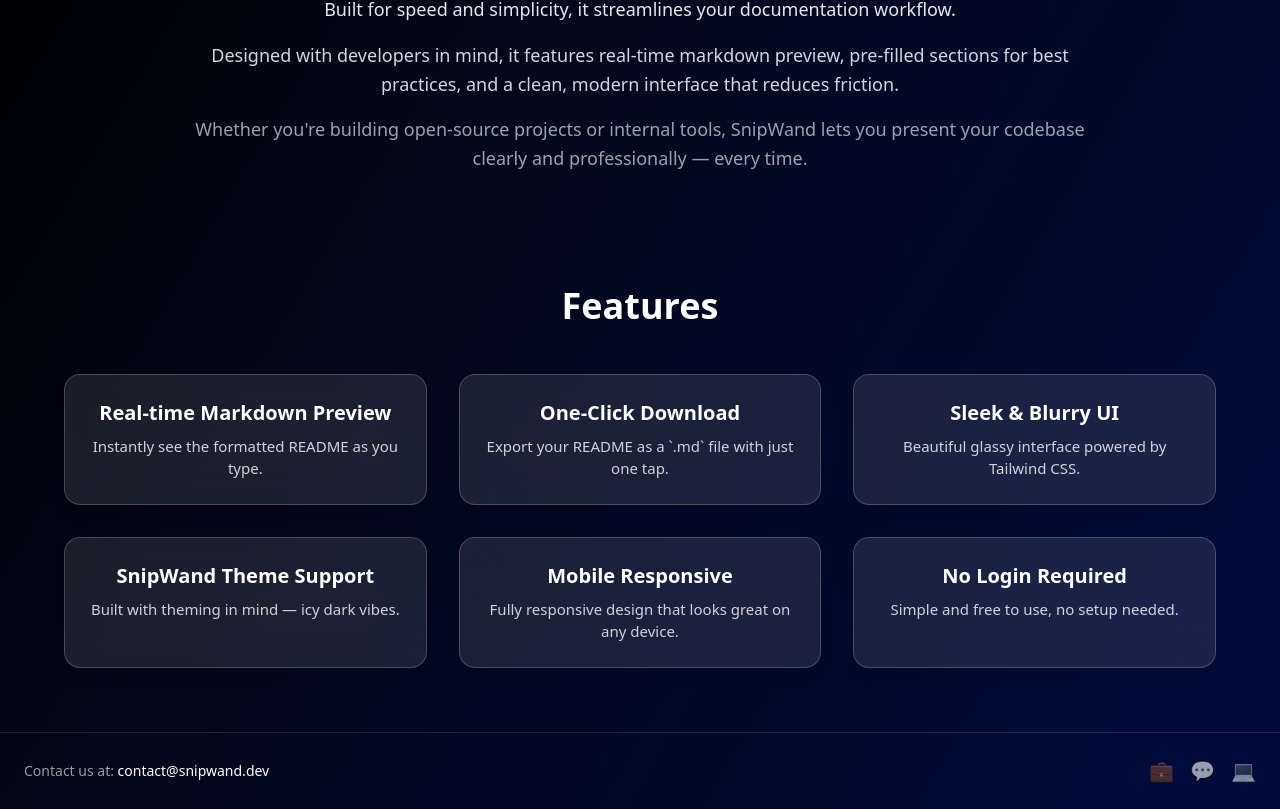
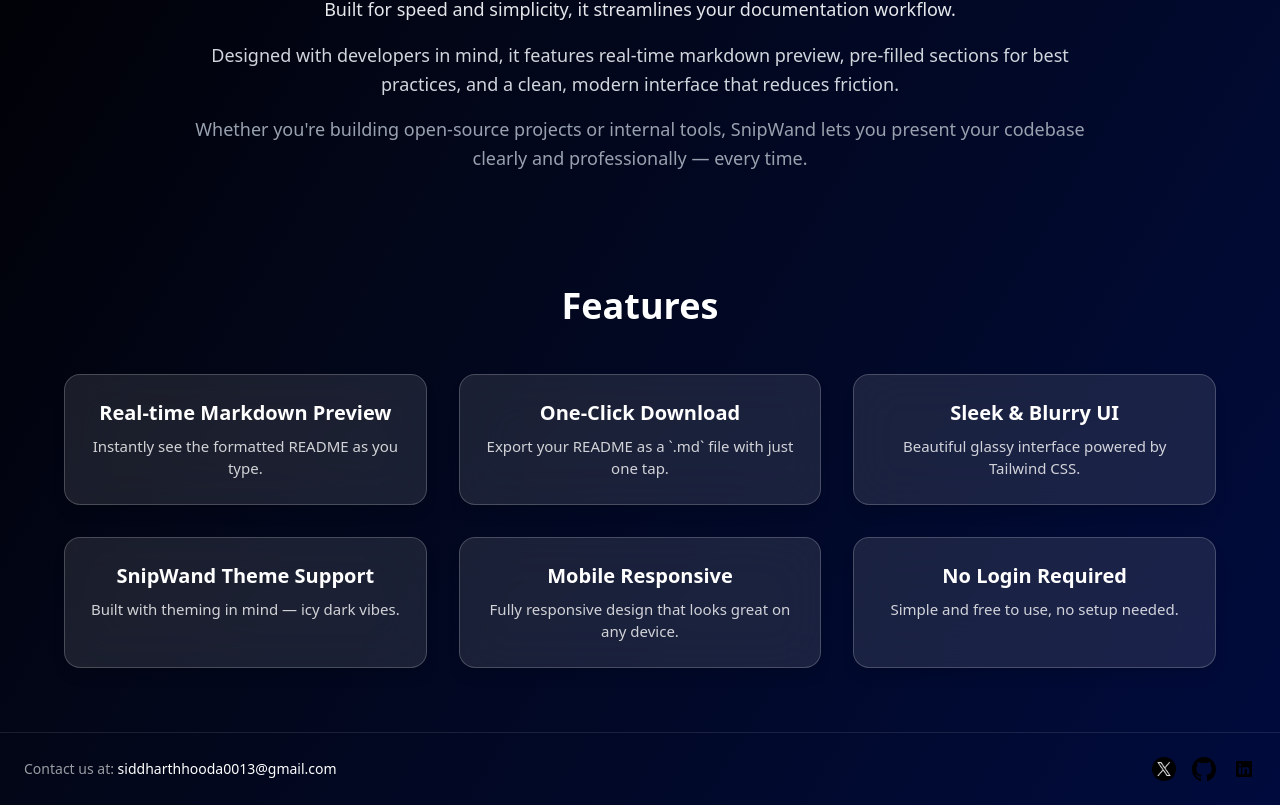
Before and after one commit to Sid-Hurry/snipwand, a Next.js app: page / in a window 1280 px wide. Shown: the part 1348-2157 px from the top of the page. Built offline with nearby package versions, Linux system fonts and the light colour scheme.

Commit message:
Add social media icons and update contact email in footer

```diff
--- a/app/page.js
+++ b/app/page.js
@@ -2,6 +2,7 @@
 import Navbar from "@/components/Navbar";
 import { useState, useEffect } from "react";
 import Link from "next/link";
+import Image from "next/image";
 
 export default function Home() {
   const [formData, setFormData] = useState({
@@ -203,11 +204,11 @@
 
       {/* Footer */}
       <footer className="flex flex-col sm:flex-row justify-between items-center px-6 py-6 text-sm text-white/60 border-t border-white/10">
-        <div className="mb-2 sm:mb-0">Contact us at: <span className="text-white">contact@snipwand.dev</span></div>
+        <div className="mb-2 sm:mb-0">Contact us at: <span className="text-white">siddharthhooda0013@gmail.com</span></div>
         <div className="flex gap-4 text-xl">
-          <Link href="#"><span role="img" aria-label="Portfolio">💼</span></Link>
-          <Link href="#"><span role="img" aria-label="Chat">💬</span></Link>
-          <Link href="#"><span role="img" aria-label="Code">💻</span></Link>
+          <Link href="#"><span role="img" aria-label="Twitter"><Image src="/X_icon.svg.png" alt="Twitter" width={24} height={24} /></span></Link>
+          <Link href="#"><span role="img" aria-label="Github"><Image src="/github.svg" alt="Github" width={24} height={24} /></span></Link>
+          <Link href="#"><span role="img" aria-label="Linkedin"><Image src="/linkedin.svg" alt="Linkedin" width={24} height={24} /></span></Link>
         </div>
       </footer>
     </main>
```
